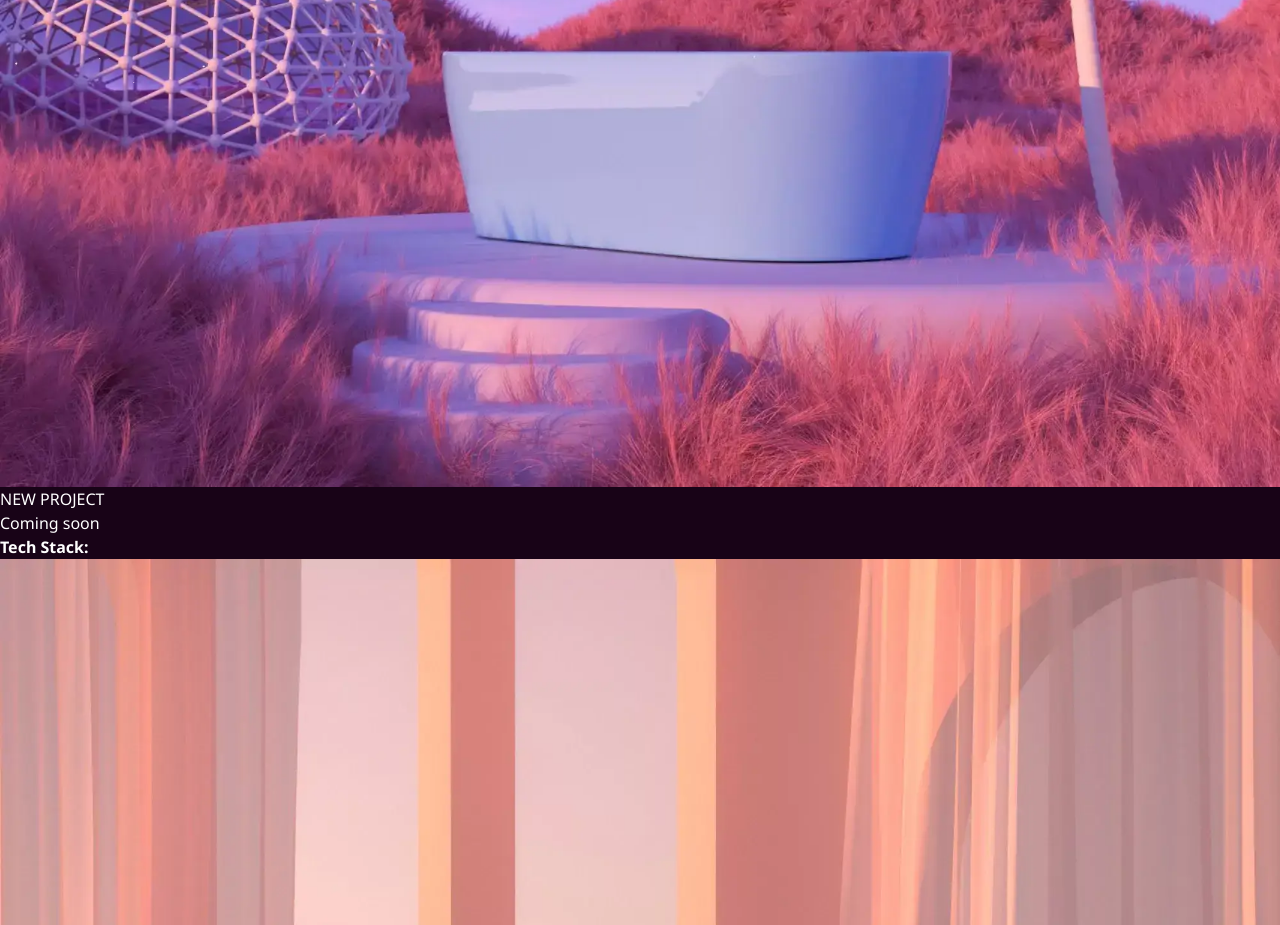
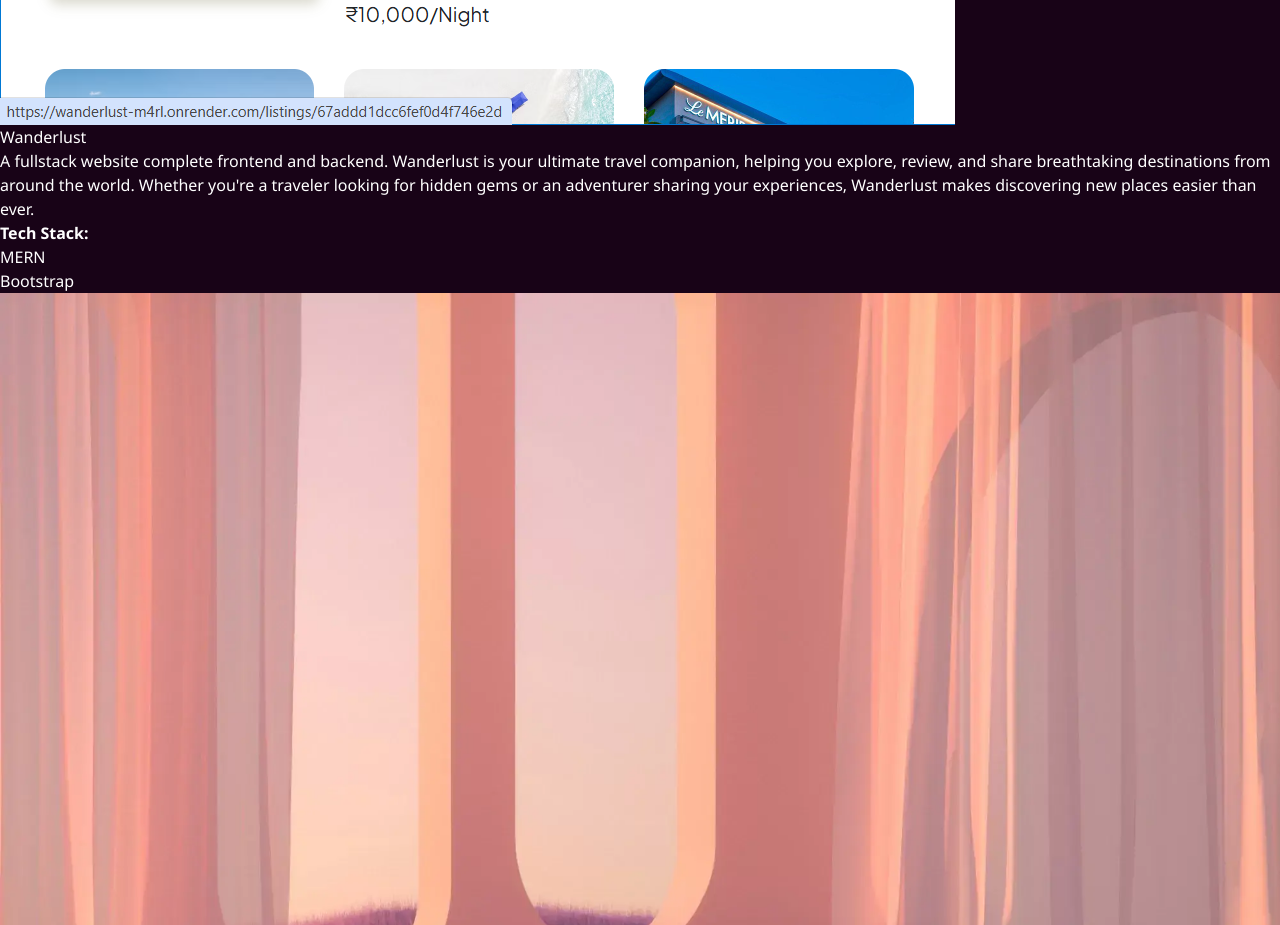
Before and after one commit to bkcoder098/portfolio, a React (Vite) app: page / in a window 1280 px wide. Shown: the part 2520-3445 px from the top of the page. Built offline with nearby package versions, Linux system fonts and the light colour scheme.

Commit message:
added project

```diff
--- a/src/constants/index.jsx
+++ b/src/constants/index.jsx
@@ -66,13 +66,13 @@ export const PROJECTS = [
     link: "",
   },
   {
-    //id: 4,
-    title: " NEW PROJECT",
+    id: 4,
+    title: "Wanderlust",
     description:
-      "Coming soon",
-    techStack: [],
+      " A fullstack website complete frontend and backend. Wanderlust is your ultimate travel companion, helping you explore, review, and share breathtaking destinations from around the world. Whether you're a traveler looking for hidden gems or an adventurer sharing your experiences, Wanderlust makes discovering new places easier than ever.",
+    techStack: ["MERN","Bootstrap"],
     imgSrc: project4,
-    //link: "https://example-blogplatform.com",
+    link: "https://wanderlust-m4rl.onrender.com/signup",
   },
   {
     // id: 5,
```
Also changed, not shown: src/assets/project4.webp.
